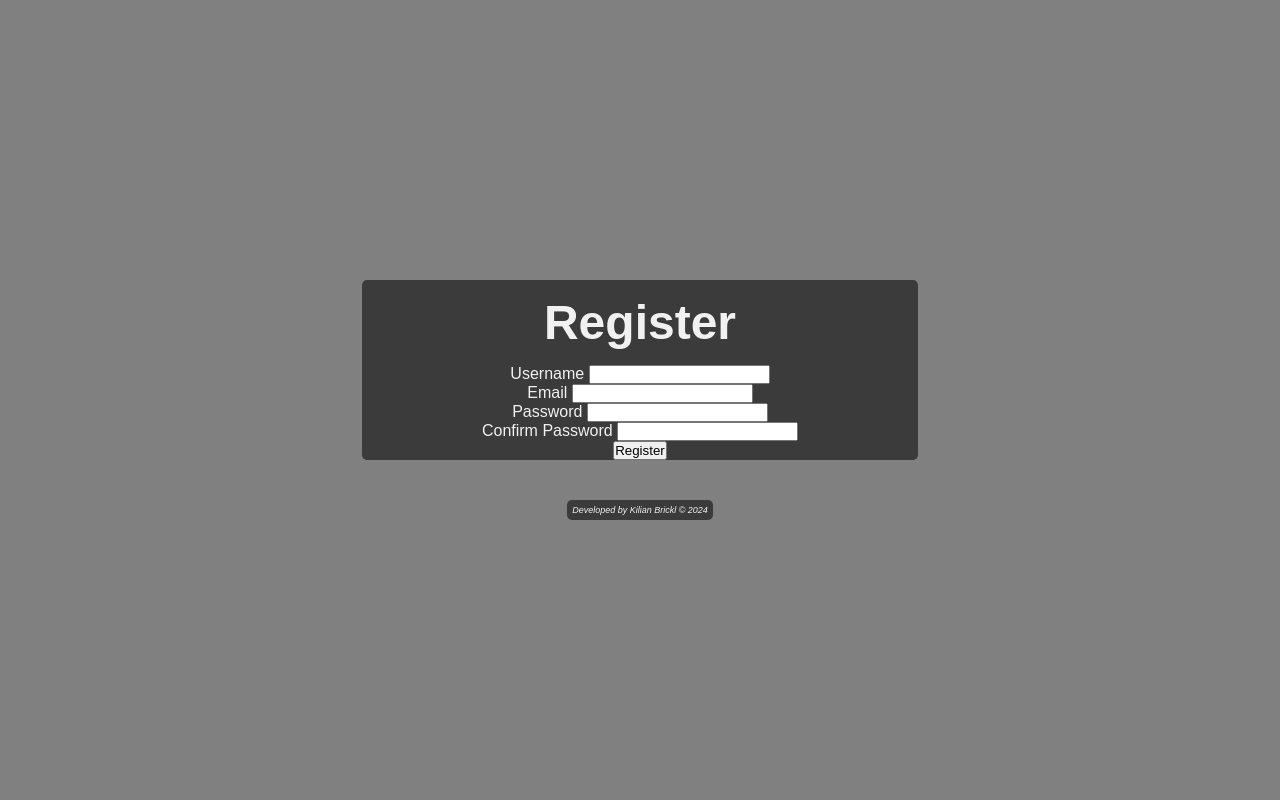
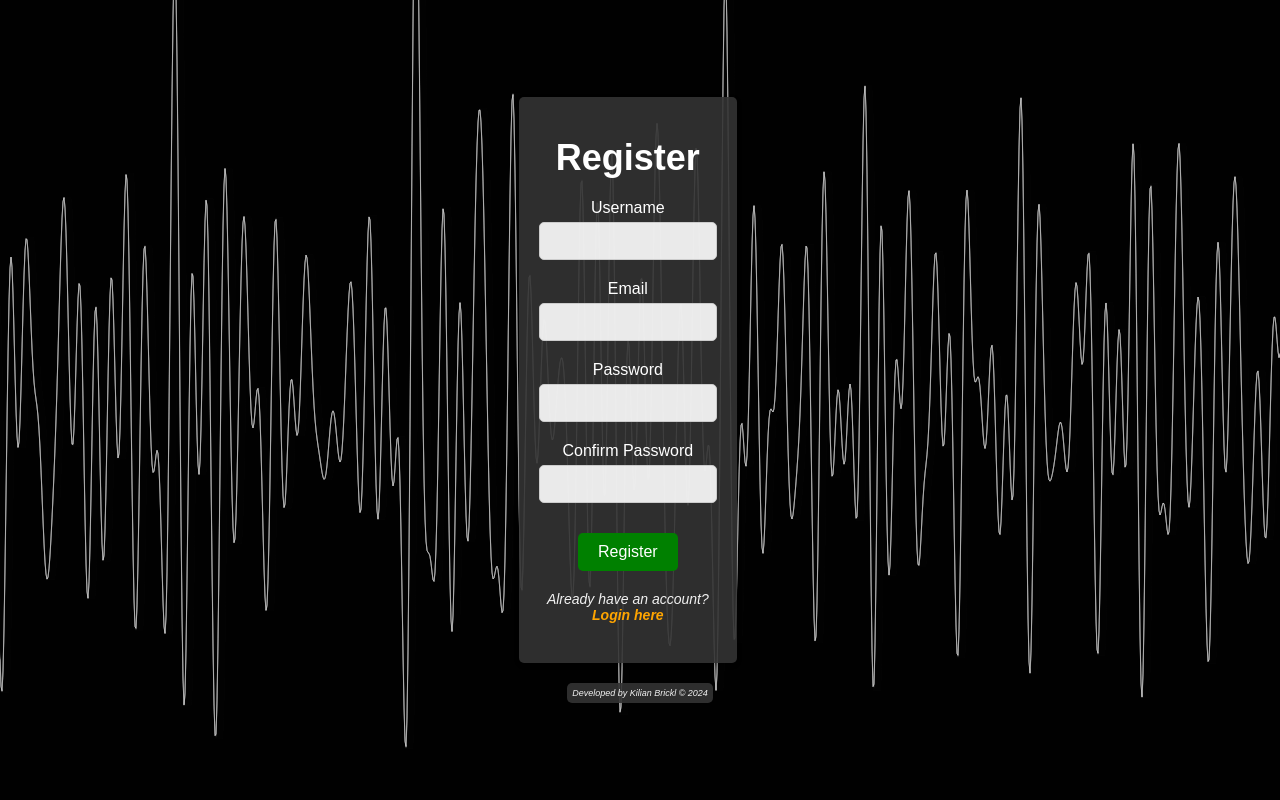
Before and after one commit to BrckJr/Speech2Text, a Flask app: page /register in a window 1280 px wide. Run offline with Flask 3, Linux system fonts and the light colour scheme; data that the repository does not hold is empty.

Commit message:
Adjusted look and functionality of login and registration page

```diff
--- a/backend/app.py
+++ b/backend/app.py
@@ -43,7 +43,7 @@ app = create_app()
 def index():
     # If the user is authenticated, show the main page (or dashboard)
     if current_user.is_authenticated:
-        return render_template('dashboard.html')  # Main page after login
+        return render_template('dashboard.html', page_name='dashboard')  # Main page after login
 
     # If not logged in, redirect to the login page
     return redirect(url_for('auth.login'))  # Login route (change if it's a different route)
--- a/backend/auth/routes.py
+++ b/backend/auth/routes.py
@@ -28,7 +28,7 @@ def register():
         flash('Your account has been created! You can now log in.', 'success')
         return redirect(url_for('auth.login'))  # Redirect to login after successful registration
 
-    return render_template('register.html', form=form)
+    return render_template('register.html', form=form, page_name='register')
 
 @auth_blueprint.route('/login', methods=['GET', 'POST'])
 def login():
@@ -45,7 +45,7 @@ def login():
         else:
             flash('Login unsuccessful. Please check your email and password.', 'danger')
 
-    return render_template('login.html', form=form)  # Render the login template
+    return render_template('login.html', form=form, page_name='login')  # Render the login template
 
 @auth_blueprint.route('/logout')
 @login_required
--- a/backend/control/transcription_control.py
+++ b/backend/control/transcription_control.py
@@ -19,7 +19,9 @@ TRANSCRIPTION_FOLDER = "backend/static/output/transcription"
 @login_required
 def dashboard():
     user_files = AudioTranscription.query.filter_by(user_id=current_user.id).all()
-    return render_template('dashboard.html', files=user_files)
+
+    # CHECK HERE WHAT THE FILES PARAMETER MEANS!!!!
+    return render_template('dashboard.html', files=user_files, page_name='dashboard')
 
 @transcription_bp.route('/start', methods=['POST'])
 def start_recording():
--- /dev/null
+++ b/backend/static/css/base.css
@@ -0,0 +1,55 @@
+/* General Reset */
+* {
+    margin: 0;
+    padding: 0;
+    box-sizing: border-box;
+}
+
+html, body {
+    height: 100%; /* Ensure full height for proper layout */
+}
+
+body {
+    display: flex;
+    flex-direction: column;
+    justify-content: flex-start; /* Align content to the top */
+    align-items: center;
+    position: relative; /* For layering the canvas */
+    margin: 0;
+    padding: 0;
+    color: #f1f1f1;
+}
+
+/* Set the canvas to cover the whole screen and be positioned behind content */
+#backgroundCanvas {
+    position: fixed;
+    top: 0;
+    left: 0;
+    width: 100%;
+    height: 100%;
+    z-index: -1; /* Make sure the canvas stays behind the other content */
+    pointer-events: none; /* Prevent interactions with the background */
+    background: none;
+}
+
+h1, h2, p {
+    margin: 0;
+}
+
+footer {
+    display: flex;
+    justify-content: center;
+    align-items: center;
+    text-align: center;
+    border-radius: 5px;
+    background: rgba(51, 51, 51, 0.9); /* Dark grey with 90% opacity */
+    color: #f1f1f1;
+    margin-top: 20px;
+}
+
+p1{
+    text-align: center;
+    font-size: 9px;
+    font-style: italic;
+    padding: 5px 5px;
+}
--- /dev/null
+++ b/backend/static/css/register.css
@@ -0,0 +1,96 @@
+/* General Reset */
+* {
+    margin: 0;
+    padding: 0;
+    box-sizing: border-box;
+}
+
+/* Body Styling */
+body {
+    font-family: Arial, sans-serif;
+    color: #f1f1f1; /* Light text color for readability on dark background */
+    background: grey; /* Matches the dashboard and other pages */
+    display: flex;
+    flex-direction: column;
+    justify-content: center;
+    align-items: center;
+    height: 100vh;
+    position: relative; /* For potential background layering */
+}
+
+/* Center Section for Register Form */
+.center {
+    text-align: center;
+    border-radius: 5px;
+    background: rgba(51, 51, 51, 0.9); /* Dark grey with 90% opacity */
+    padding: 40px 20px;
+    width: 90%;
+    max-width: 400px; /* Matches the login page layout */
+    box-shadow: 0 2px 5px rgba(0, 0, 0, 0.2);
+}
+
+/* Headings */
+h1 {
+    font-size: 36px; /* Consistent with login page */
+    margin-bottom: 20px;
+    color: #ffffff;
+}
+
+/* Form Styling */
+.form-group {
+    margin-bottom: 20px;
+}
+
+.form-label {
+    display: block;
+    margin-bottom: 5px;
+    font-size: 16px;
+    color: #ffffff;
+}
+
+.form-control {
+    width: 100%;
+    padding: 10px;
+    font-size: 14px;
+    border: 1px solid #ccc;
+    border-radius: 5px;
+    background: rgba(255, 255, 255, 0.9); /* Light background for input fields */
+}
+
+/* Button Styling */
+.btn {
+    padding: 10px 20px;
+    font-size: 16px;
+    border: none;
+    border-radius: 5px;
+    cursor: pointer;
+    transition: background 0.3s ease, color 0.3s ease;
+    margin-top: 10px;
+}
+
+.btn-primary {
+    background: #008000; /* Green for primary actions */
+    color: white;
+}
+
+.btn-primary:hover {
+    background: #006400; /* Darker green on hover */
+}
+
+/* Footer Link */
+p {
+    margin-top: 10px;
+    font-size: 14px;
+    font-style: italic;
+}
+
+/* Links */
+a {
+    color: #ffa500; /* Orange for links */
+    text-decoration: none;
+    font-weight: bold;
+}
+
+a:hover {
+    text-decoration: underline;
+}
--- a/backend/static/js/app.js
+++ b/backend/static/js/app.js
@@ -1,5 +1,3 @@
-// app.js
-
 import { loadAudioFiles } from './modules/audioFileLoader.js';
 import { loadTranscriptionFiles } from './modules/transcriptionFileLoader.js';
 import { setupControlButtons } from './modules/controlButtons.js';
@@ -7,15 +5,29 @@ import { setupDeleteButton } from './modules/deleteFiles.js';
 import { setupCanvas } from './modules/backgroundCanvas.js';
 
 document.addEventListener('DOMContentLoaded', () => {
+    const page = document.body.dataset.page;
+
+    // Common functionality (e.g., background)
+    setupCanvas();
+
+    // Page-specific functionality
+    if (page === 'dashboard') {
         const startButton = document.getElementById('start');
         const pauseButton = document.getElementById('pause');
         const stopButton = document.getElementById('stop');
         const deleteButton = document.querySelector('.delete-btn');
 
-    // Initialize functionalities
         loadAudioFiles();
         loadTranscriptionFiles();
         setupControlButtons(startButton, pauseButton, stopButton);
         setupDeleteButton(deleteButton);
-    setupCanvas();
+    }
+
+    if (page === 'login') {
+        // Add login-specific JS modules or functions
+    }
+
+    if (page === 'register') {
+        // Add register-specific JS modules or functions
+    }
 });
--- a/backend/static/js/modules/backgroundCanvas.js
+++ b/backend/static/js/modules/backgroundCanvas.js
@@ -63,7 +63,7 @@ export function setupCanvas() {
     const wave = new ComplexWave(
         canvas.height / 2,
         { min: 5, max: 30 },
-        { min: 0.1, max: 0.7 },
+        { min: 0.1, max: 0.45 },
         0.1,
         { r: 255, g: 255, b: 255 },
         100
@@ -74,6 +74,10 @@ export function setupCanvas() {
         ctx.fillStyle = "rgba(0, 0, 0, 0.2)"; // Subtle trail effect
         ctx.fillRect(0, 0, canvas.width, canvas.height); // Clear canvas with transparency
 
+        // REMOVE AGAIN AFTER SOLVING BACKGROUND PROBLEM !!!!
+        console.log(`Canvas size: ${canvas.width}x${canvas.height}`);
+        // REMOVE AGAIN AFTER SOLVING BACKGROUND PROBLEM !!!!
+
         wave.draw(ctx, canvas, time * 0.01); // Draw the wave
 
         requestAnimationFrame(animate);
@@ -81,10 +85,10 @@ export function setupCanvas() {
 
     animate(0); // Start animation loop
 
-    // Resize canvas when window size changes
+    // Defensive resize canvas when window size changes
     window.addEventListener('resize', () => {
-        canvas.width = window.innerWidth;
-        canvas.height = window.innerHeight;
-        wave.baseY = canvas.height / 2;
+        canvas.width = window.innerWidth > 0 ? window.innerWidth : 1; // Prevent zero width
+        canvas.height = window.innerHeight > 0 ? window.innerHeight : 1; // Prevent zero height
+        wave.baseY = canvas.height / 2; // Recenter the wave
     });
 }
--- a/backend/templates/base.html
+++ b/backend/templates/base.html
@@ -4,7 +4,16 @@
     <meta charset="UTF-8">
     <meta name="viewport" content="width=device-width, initial-scale=1.0">
     <title>{% block title %}Transcriber Interface{% endblock %}</title>
-    <link rel="stylesheet" href="/static/css/styles.css">
+    <link rel="stylesheet" href="/static/css/base.css">
+    {% block styles %}
+        {% if page_name == "dashboard" %}
+            <link rel="stylesheet" href="/static/css/dashboard.css">
+        {% elif page_name == "login" %}
+            <link rel="stylesheet" href="/static/css/login.css">
+        {% elif page_name == "register" %}
+            <link rel="stylesheet" href="/static/css/register.css">
+        {% endif %}
+    {% endblock %}
     <link href="https://fonts.googleapis.com/css2?family=Roboto:wght@300;400;500&display=swap" rel="stylesheet">
 </head>
 <body class="{% block body_class %}{% endblock %}">
@@ -16,9 +25,9 @@
     </div>
 
     <footer>
-        <p_footer>
+        <p1>
             Developed by Kilian Brickl © 2024
-        </p_footer>
+        </p1>
     </footer>
 
     <script type="module" src="static/js/app.js"></script>
--- a/backend/templates/login.html
+++ b/backend/templates/login.html
@@ -25,6 +25,8 @@
         </form>
 
         <!-- Button to navigate to the registration page -->
-        <p>Don't have an account? <a href="{{ url_for('auth.register') }}">Register here</a></p>
+        <p>Don't have an account? <br>
+            <a href="{{ url_for('auth.register') }}">Register here</a>
+        </p>
     </div>
 {% endblock %}
--- a/backend/templates/register.html
+++ b/backend/templates/register.html
@@ -27,5 +27,10 @@
                 <button type="submit" class="btn btn-primary">Register</button>
             </div>
         </form>
+
+        <!-- Button to navigate to the login page -->
+        <p>Already have an account? <br>
+            <a href="{{ url_for('auth.login') }}">Login here</a>
+        </p>
     </div>
 {% endblock %}
```
Also changed, not shown: backend/static/css/login.css (added, +92 -0 lines), backend/static/css/dashboard.css (renamed from backend/static/css/styles.css), backend/templates/dashboard.html (line endings or trailing spaces). Lines whose indentation alone changed are shown as unchanged.
